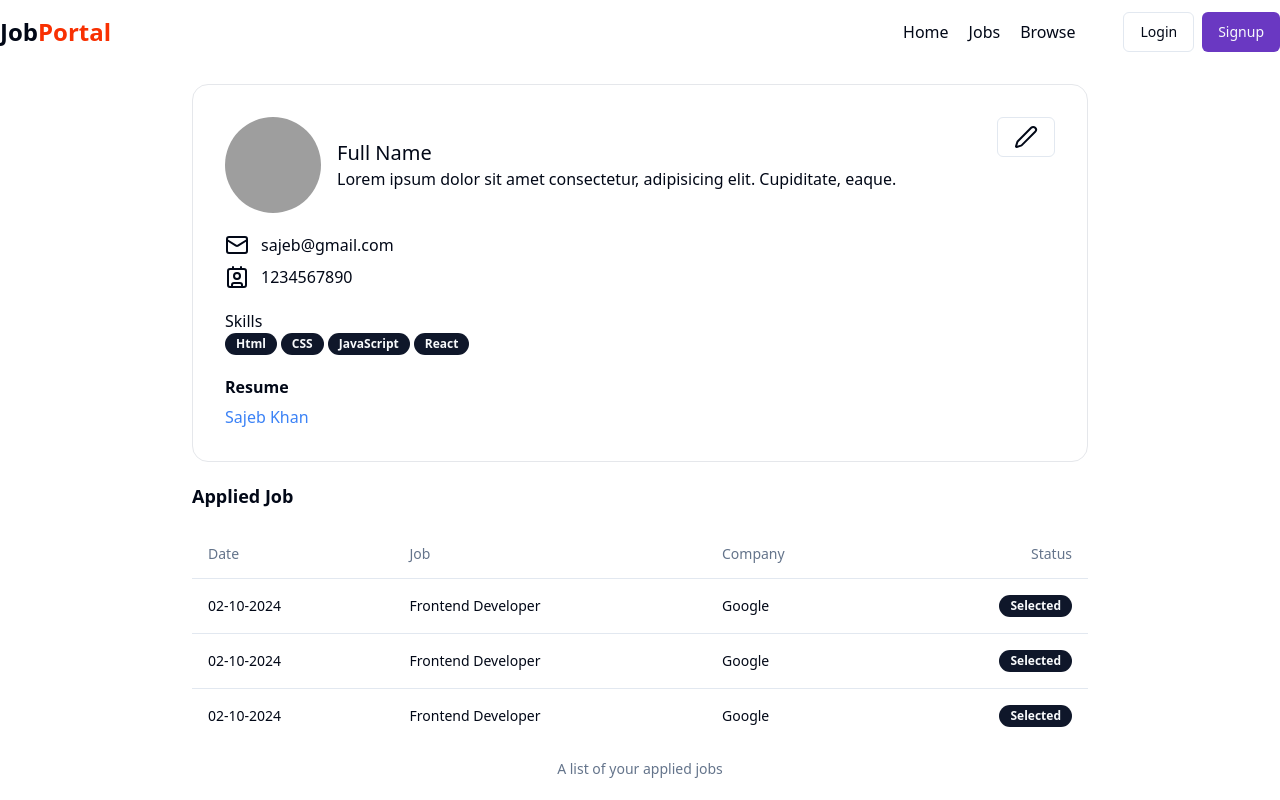
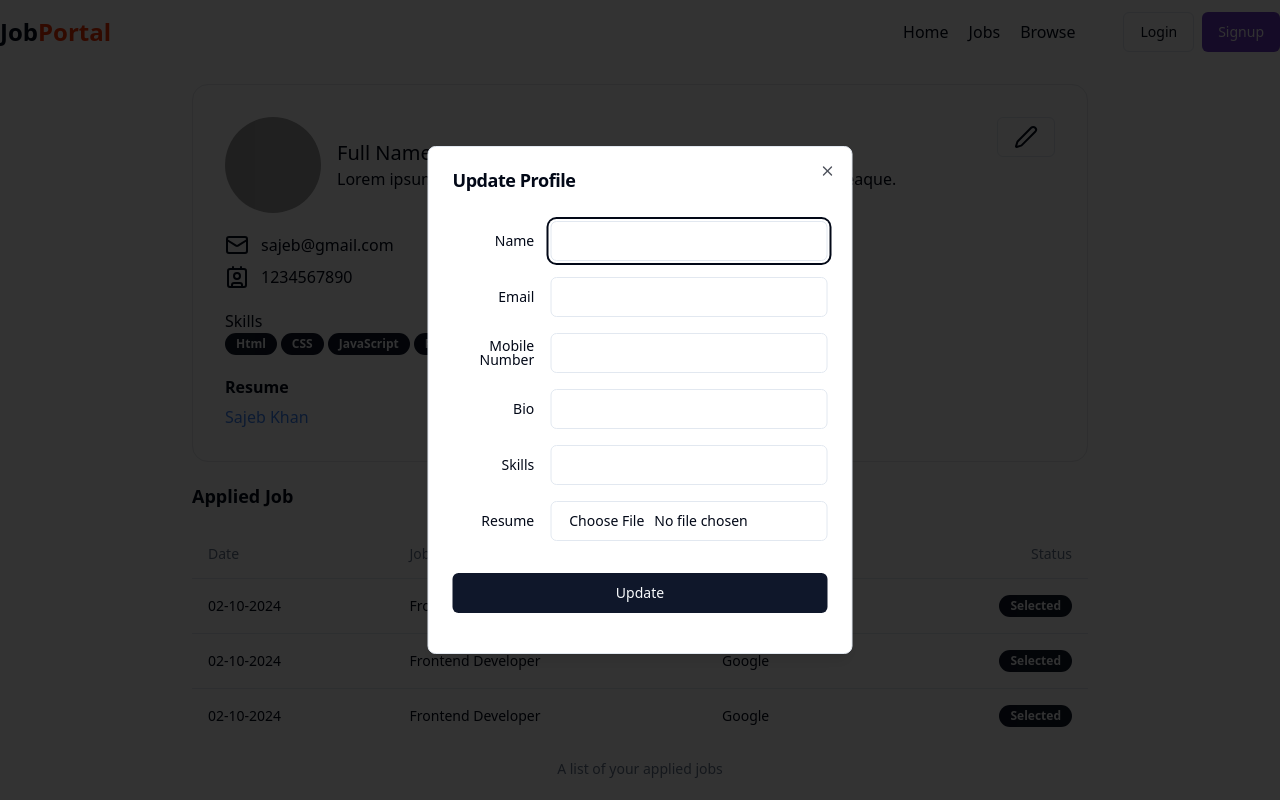
Before and after one commit to ksajeb/JOB-PORTAL, a React (Vite) app in the folder frontend/: page /profile in a window 1280 px wide. Both pictures are taken after a click on the button 1026 px from the left and 137 px from the top of the page. Built offline with nearby package versions, Linux system fonts and the light colour scheme; grey boxes are pictures that could not be loaded.

Commit message:
Make a AppliedJobDialog page

```diff
--- a/frontend/package.json
+++ b/frontend/package.json
@@ -11,6 +11,7 @@
   },
   "dependencies": {
     "@radix-ui/react-avatar": "^1.1.0",
+    "@radix-ui/react-dialog": "^1.1.2",
     "@radix-ui/react-label": "^2.1.0",
     "@radix-ui/react-popover": "^1.1.1",
     "@radix-ui/react-radio-group": "^1.2.0",
--- /dev/null
+++ b/frontend/src/components/AppliedJobDialog.jsx
@@ -0,0 +1,107 @@
+import { useState } from "react";
+import {
+  Dialog,
+  DialogContent,
+  DialogFooter,
+  DialogHeader,
+  DialogTitle,
+} from "./ui/dialog";
+import { Input } from "./ui/input";
+import { Label } from "./ui/label";
+import { Button } from "./ui/button";
+import { Loader2 } from "lucide-react";
+
+function AppliedJobDialog({ open, setOpen }) {
+  const [loading, setLoading] = useState(false);
+
+  return (
+    <div>
+      <Dialog open={open}>
+        <DialogContent
+          className="sm:max-w-[425px]"
+          onInteractOutside={() => setOpen(false)}
+        >
+          <DialogHeader>
+            <DialogTitle>Update Profile</DialogTitle>
+          </DialogHeader>
+          <form>
+            <div className="grid gap-4 py-4">
+              <div className="grid grid-cols-4 items-center gap-4">
+                <Label htmlFor="name" className="text-right">
+                  Name
+                </Label>
+                <Input id="name" name="name" className="col-span-3" />
+              </div>
+
+              <div className="grid grid-cols-4 items-center gap-4">
+                <Label htmlFor="email" className="text-right">
+                  Email
+                </Label>
+                <Input
+                  id="email"
+                  type="email"
+                  name="email"
+                  className="col-span-3"
+                />
+              </div>
+
+              <div className="grid grid-cols-4 items-center gap-4">
+                <Label htmlFor="number" className="text-right">
+                  Mobile Number
+                </Label>
+                <Input
+                  id="number"
+                  type="number"
+                  name="number"
+                  className="col-span-3"
+                />
+              </div>
+
+              <div className="grid grid-cols-4 items-center gap-4">
+                <Label htmlFor="bio" className="text-right">
+                  Bio
+                </Label>
+                <Input id="bio" name="bio" className="col-span-3" />
+              </div>
+
+              <div className="grid grid-cols-4 items-center gap-4">
+                <Label htmlFor="skills" className="text-right">
+                  Skills
+                </Label>
+                <Input id="skills" name="skills" className="col-span-3" />
+              </div>
+
+              <div className="grid grid-cols-4 items-center gap-4">
+                <Label htmlFor="file" className="text-right">
+                  Resume
+                </Label>
+                <Input
+                  id="file"
+                  name="file"
+                  type="file"
+                  accept="application/pdf"
+                  className="col-span-3"
+                />
+              </div>
+            </div>
+            <DialogFooter>
+              {loading ? (
+                <Button className="w-full my-4">
+                  <Loader2 className="mr-2 h-4 w-4 animate-spin">
+                    Please wait
+                  </Loader2>
+                </Button>
+              ) : (
+                <Button type="submit" className="w-full my-4">
+                  Update
+                </Button>
+              )}
+            </DialogFooter>
+          </form>
+        </DialogContent>
+      </Dialog>
+    </div>
+  );
+}
+
+export default AppliedJobDialog;
--- a/frontend/src/components/Profile.jsx
+++ b/frontend/src/components/Profile.jsx
@@ -5,11 +5,14 @@ import { Button } from "./ui/button";
 import { Badge } from "./ui/badge";
 import { Label } from "./ui/label";
 import AppliedJobTable from "./AppliedJobTable";
+import { useState } from "react";
+import AppliedJobDialog from "./AppliedJobDialog";
 
 const skills = ["Html", "CSS", "JavaScript", "React"];
+const isResume = true;
 
-const isResume = true;
 const Profile = () => {
+  const [open, setOpen] = useState(false);
   return (
     <div>
       <Navbar></Navbar>
@@ -30,7 +33,7 @@ const Profile = () => {
               </p>
             </div>
           </div>
-          <Button className="text-right" variant="outline">
+          <Button onClick={()=>setOpen(true)} className="text-right" variant="outline">
             <Pen />
           </Button>
         </div>
@@ -73,6 +76,7 @@ const Profile = () => {
         <h1 className="font-bold text-lg my-5">Applied Job</h1>
         <AppliedJobTable />
       </div>
+      <AppliedJobDialog open={open} setOpen={setOpen} />
     </div>
   );
 };
--- /dev/null
+++ b/frontend/src/components/ui/dialog.jsx
@@ -0,0 +1,94 @@
+import * as React from "react"
+import * as DialogPrimitive from "@radix-ui/react-dialog"
+import { X } from "lucide-react"
+
+import { cn } from "@/lib/utils"
+
+const Dialog = DialogPrimitive.Root
+
+const DialogTrigger = DialogPrimitive.Trigger
+
+const DialogPortal = DialogPrimitive.Portal
+
+const DialogClose = DialogPrimitive.Close
+
+const DialogOverlay = React.forwardRef(({ className, ...props }, ref) => (
+  <DialogPrimitive.Overlay
+    ref={ref}
+    className={cn(
+      "fixed inset-0 z-50 bg-black/80  data-[state=open]:animate-in data-[state=closed]:animate-out data-[state=closed]:fade-out-0 data-[state=open]:fade-in-0",
+      className
+    )}
+    {...props} />
+))
+DialogOverlay.displayName = DialogPrimitive.Overlay.displayName
+
+const DialogContent = React.forwardRef(({ className, children, ...props }, ref) => (
+  <DialogPortal>
+    <DialogOverlay />
+    <DialogPrimitive.Content
+      ref={ref}
+      className={cn(
+        "fixed left-[50%] top-[50%] z-50 grid w-full max-w-lg translate-x-[-50%] translate-y-[-50%] gap-4 border bg-background p-6 shadow-lg duration-200 data-[state=open]:animate-in data-[state=closed]:animate-out data-[state=closed]:fade-out-0 data-[state=open]:fade-in-0 data-[state=closed]:zoom-out-95 data-[state=open]:zoom-in-95 data-[state=closed]:slide-out-to-left-1/2 data-[state=closed]:slide-out-to-top-[48%] data-[state=open]:slide-in-from-left-1/2 data-[state=open]:slide-in-from-top-[48%] sm:rounded-lg",
+        className
+      )}
+      {...props}>
+      {children}
+      <DialogPrimitive.Close
+        className="absolute right-4 top-4 rounded-sm opacity-70 ring-offset-background transition-opacity hover:opacity-100 focus:outline-none focus:ring-2 focus:ring-ring focus:ring-offset-2 disabled:pointer-events-none data-[state=open]:bg-accent data-[state=open]:text-muted-foreground">
+        <X className="h-4 w-4" />
+        <span className="sr-only">Close</span>
+      </DialogPrimitive.Close>
+    </DialogPrimitive.Content>
+  </DialogPortal>
+))
+DialogContent.displayName = DialogPrimitive.Content.displayName
+
+const DialogHeader = ({
+  className,
+  ...props
+}) => (
+  <div
+    className={cn("flex flex-col space-y-1.5 text-center sm:text-left", className)}
+    {...props} />
+)
+DialogHeader.displayName = "DialogHeader"
+
+const DialogFooter = ({
+  className,
+  ...props
+}) => (
+  <div
+    className={cn("flex flex-col-reverse sm:flex-row sm:justify-end sm:space-x-2", className)}
+    {...props} />
+)
+DialogFooter.displayName = "DialogFooter"
+
+const DialogTitle = React.forwardRef(({ className, ...props }, ref) => (
+  <DialogPrimitive.Title
+    ref={ref}
+    className={cn("text-lg font-semibold leading-none tracking-tight", className)}
+    {...props} />
+))
+DialogTitle.displayName = DialogPrimitive.Title.displayName
+
+const DialogDescription = React.forwardRef(({ className, ...props }, ref) => (
+  <DialogPrimitive.Description
+    ref={ref}
+    className={cn("text-sm text-muted-foreground", className)}
+    {...props} />
+))
+DialogDescription.displayName = DialogPrimitive.Description.displayName
+
+export {
+  Dialog,
+  DialogPortal,
+  DialogOverlay,
+  DialogClose,
+  DialogTrigger,
+  DialogContent,
+  DialogHeader,
+  DialogFooter,
+  DialogTitle,
+  DialogDescription,
+}
```
Also changed, not shown: 1 other file (tests, documents, lock files or other folders).
